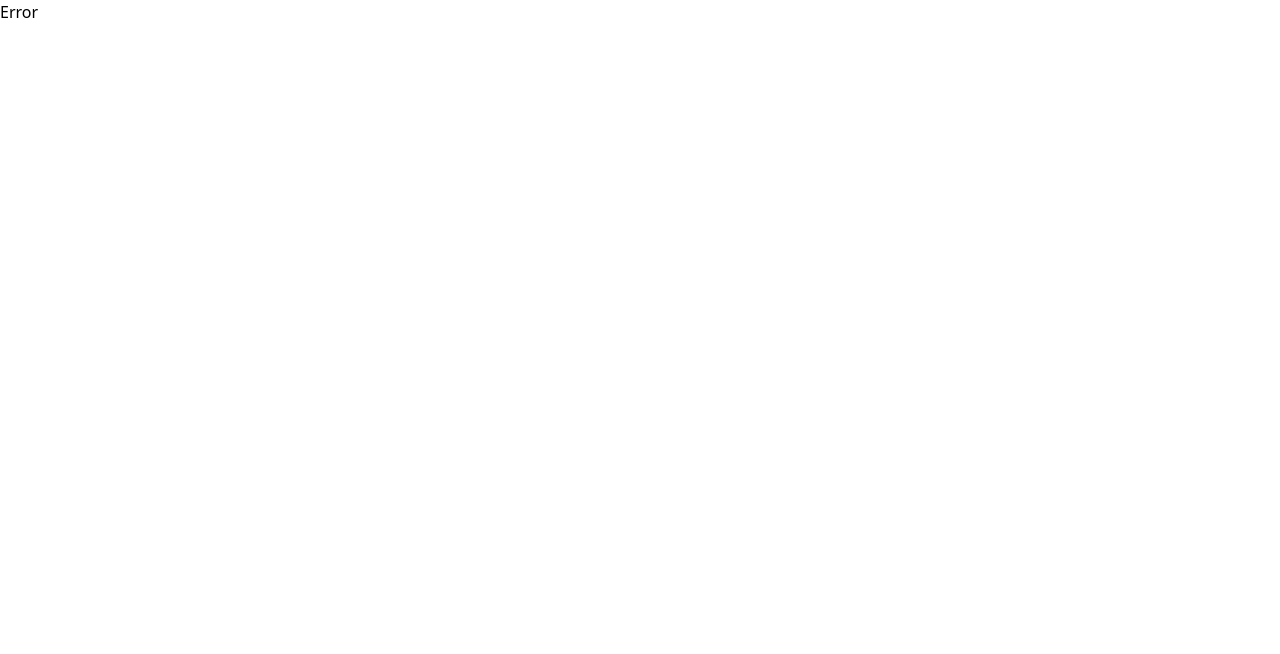
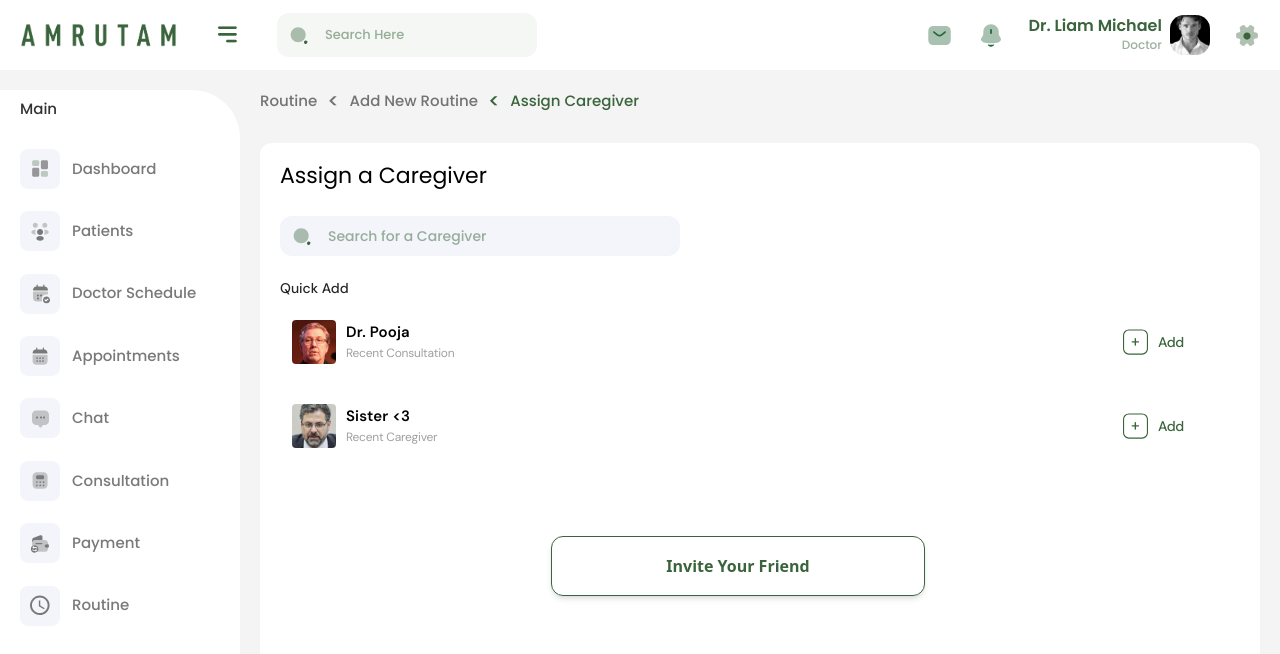
Before and after one commit to ano-coding/Routine-Dashboard-for-Doctors, a React (Vite) app: page /routine/create/assign-caregiver in a window 1280 px wide. Before the commit this address had no page. Shown: the top 654 px of the page. Built offline with nearby package versions, Linux system fonts and the light colour scheme.

Commit message:
build the caregiver page

```diff
--- a/src/App.jsx
+++ b/src/App.jsx
@@ -12,6 +12,7 @@ import CreateRoutine from "./ui/CreateRoutine";
 import WeeklyBenefits from "./ui/WeeklyBenefits";
 import ProductDetails from "./ui/ProductDetails";
 import ReminderChannel from "./ui/ReminderChannel";
+import AssignCaregiver from "./ui/AssignCaregiver";
 
 const router = createBrowserRouter([
   {
@@ -50,6 +51,10 @@ const router = createBrowserRouter([
         path: "/routine/create/add-reminder-channels",
         element: <ReminderChannel />,
       },
+      {
+        path: "/routine/create/assign-caregiver",
+        element: <AssignCaregiver />,
+      },
     ],
   },
 ]);
--- /dev/null
+++ b/src/ui/AssignCaregiver.jsx
@@ -0,0 +1,67 @@
+import AddMoreButton from "../components/AddMoreButton";
+import Breadcrumb from "../components/Breadcrumb";
+
+const CaregiverCard = ({ name, image, description }) => {
+  return (
+    <div className=" flex justify-between">
+      <div className="flex justify-between gap-[10px]">
+        <img
+          className="h-11 w-11 rounded object-cover"
+          src={image}
+          alt={name}
+        />
+        <div>
+          <div className="font-dm-sans text-[15px] font-semibold leading-[24px] tracking-[0.15px]">
+            {name}
+          </div>
+          <div className=" font-dm-sans text-[12px] tracking-[-0.02em] text-darkslategray-100">
+            {description}
+          </div>
+        </div>
+      </div>
+      <AddMoreButton label="Add" />
+    </div>
+  );
+};
+
+const AssignCaregiver = () => {
+  return (
+    <section
+      className={`mx-auto flex h-full max-w-7xl flex-col items-center  gap-[1.9rem] rounded-xl  px-5`}
+    >
+      <Breadcrumb list={["Routine", "Add New Routine", "Assign Caregiver"]} />
+      <div className="flex w-full flex-col gap-6 rounded-xl bg-white px-5 py-4 lg:pr-16">
+        <div className="font-poppins text-[22px] text-black">
+          Assign a Caregiver
+        </div>
+        <div className="flex h-10 items-center  justify-start gap-2 rounded-xl bg-darkslateblue-light px-3 md:w-[400px]">
+          <img src="/search-icon.svg" alt="Search Icon" />
+          <input
+            className="flex-1 border-none  bg-transparent px-2  py-1  font-poppins text-[14px] font-medium   leading-5 text-darkOliveGreen-dark placeholder-darkOliveGreen-200  focus:border-none focus:outline-none focus:ring-0 focus:ring-offset-0"
+            placeholder="Search for a Caregiver"
+          />
+        </div>
+        <div className="font-dm-sans text-[14px] font-medium leading-[16px] text-neutral-800">
+          Quick Add
+        </div>
+        <div className="flex flex-col gap-10 px-3">
+          <CaregiverCard
+            image="/person3.png"
+            name="Dr. Pooja"
+            description="Recent Consultation"
+          />
+          <CaregiverCard
+            image={"/person2.png"}
+            name={"Sister <3"}
+            description={"Recent Caregiver"}
+          />
+        </div>
+        <button className="mx-auto my-16 box-border rounded-xl border-[1.5px] border-solid  border-darkOliveGreen-dark px-16  py-[17px]  text-center text-base font-semibold text-darkOliveGreen-dark shadow-md md:w-[23.4rem]">
+          Invite Your Friend
+        </button>
+      </div>
+    </section>
+  );
+};
+
+export default AssignCaregiver;
```
